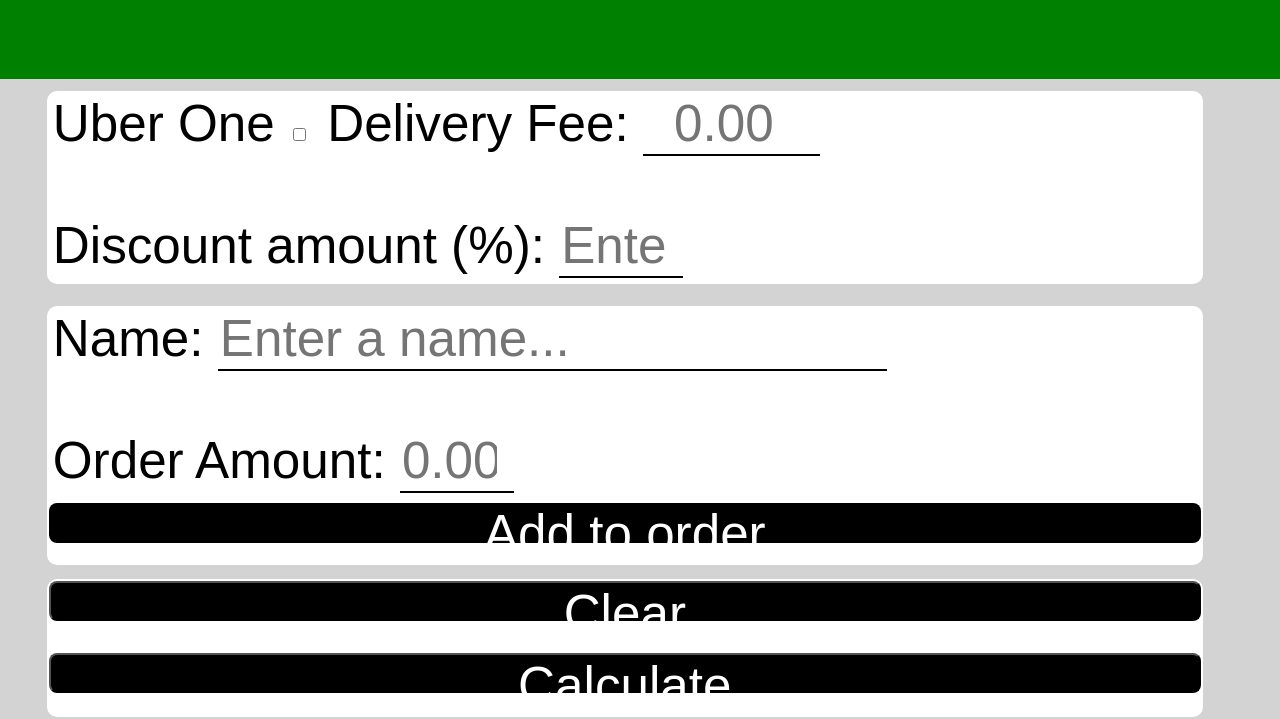
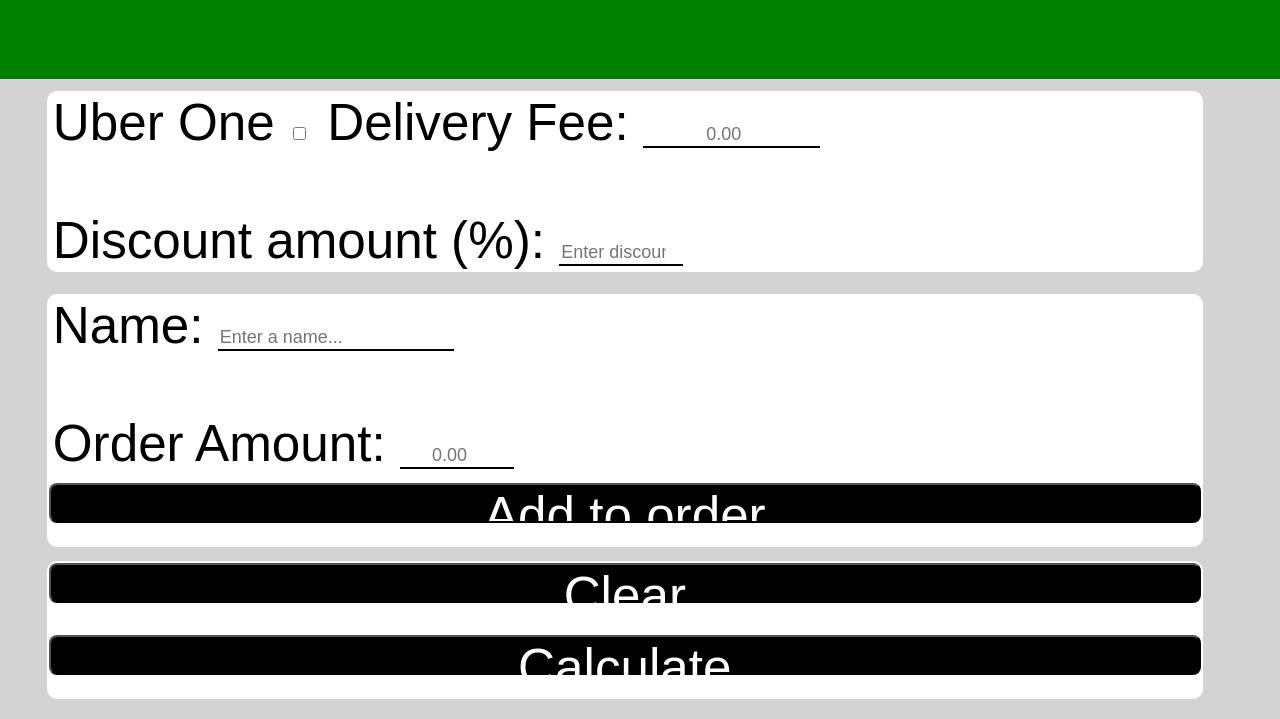
Before and after one commit to Carl-Long/uber-eats-calc, a plain HTML site: page index.html in a window 1280 px wide. Shown: the part 221-940 px from the top of the page. Drawn offline with Linux system fonts and the light colour scheme.

Commit message:
Add files via upload

```diff
--- a/styles.css
+++ b/styles.css
@@ -5,11 +5,6 @@
  font-family: Arial, Helvetica, sans-serif;
 }
 
-input{
-    border: none;
-    border-radius: 0;
-    font-size: 16px;
-}
 
 #header{
     background-color: green;
@@ -47,8 +42,9 @@ input{
     max-width: 15%;
     border: none;
     border-bottom: solid black 2px;
+    border-radius: 0px;
     text-align: center;
-    font-size: 4vw;
+    font-size: 18px;
 }
 
 #delivery:disabled{
@@ -60,10 +56,11 @@ input{
     outline: none;
     border: none;
     border-bottom: solid black 2px;
+    border-radius: 0px;
     margin-bottom: 4px;
     width: 120px;
     text-align: center;
-    font-size: 4vw;
+    font-size: 18px;
     -webkit-appearance: none;
 }
 
@@ -82,9 +79,10 @@ input{
     outline: none;
     width: 110px;
     border: none;
+    border-radius: 0px;
     border-bottom: solid black 2px;
     text-align: center;
-    font-size: 4vw;
+    font-size: 18px;
     -webkit-appearance: none;
 }
 
@@ -92,8 +90,9 @@ input{
     outline: none;
     border: none;
     border-bottom: solid black 2px;
+    border-radius: 0px;
     width: auto;
-    font-size: 4vw;
+    font-size: 18px;
     -webkit-appearance: none;
 }
 
```
